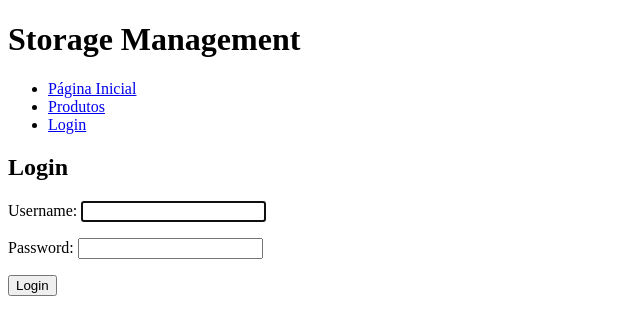
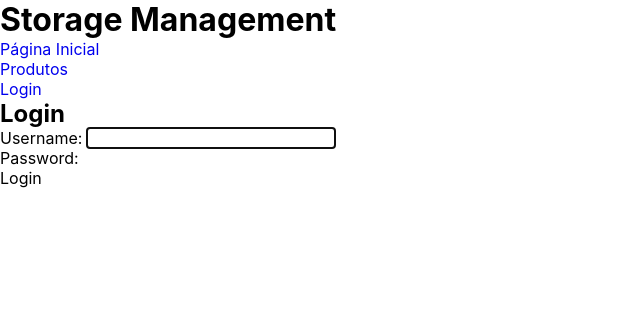
Before and after one commit to Reis567/storage-management, a Django app: page /login/ in a window 1280 px wide. Shown: the top 335 px of the page, without its empty margins (0-640 px from the left). Run offline with Django 4.2, Linux system fonts and the light colour scheme.

Commit message:
reset.css

```diff
--- /dev/null
+++ b/storage_management/sistema_loja/static/css/reset.css
@@ -0,0 +1,109 @@
+/* reset.css */
+
+/* Aplica um box-sizing padrão a todos os elementos */
+*,
+*::before,
+*::after {
+  box-sizing: border-box;
+  margin: 0;
+  padding: 0;
+}
+
+/* Remove margens padrão */
+body,
+h1,
+h2,
+h3,
+h4,
+h5,
+h6,
+p,
+ul,
+ol,
+li,
+figure,
+figcaption,
+blockquote,
+dl,
+dd {
+  margin: 0;
+}
+
+/* Define fontes padrão */
+body {
+  font-family: -apple-system, BlinkMacSystemFont, "Segoe UI", Roboto, Helvetica, Arial, sans-serif;
+}
+
+/* Remove estilo de lista */
+ul,
+ol {
+  list-style: none;
+}
+
+/* Remove decoração de link */
+a {
+  text-decoration: none;
+}
+
+/* Define cores padrão para texto e fundo */
+body {
+  color: #000;
+  background-color: #fff;
+}
+
+/* Define a largura da imagem como 100% do contêiner pai */
+img {
+  max-width: 100%;
+  height: auto;
+}
+
+/* Remove elementos de formulário e botões padrão */
+button,
+input,
+optgroup,
+select,
+textarea {
+  margin: 0;
+  padding: 0;
+  border: 0;
+  font-size: 100%;
+  font-family: inherit;
+  background: none;
+}
+
+/* Corrige a exibição de botões em determinados navegadores */
+button,
+input {
+  overflow: visible;
+}
+
+/* Corrige a renderização estranha em alguns navegadores */
+textarea {
+  overflow: auto;
+}
+
+/* Corrige o espaçamento e a cor do botão em determinados navegadores */
+button,
+select {
+  text-transform: none;
+}
+
+/* Evita o "arrastar e soltar" incorreto em alguns elementos */
+[draggable] {
+  user-select: none;
+}
+
+/* Remove estilos padrão do elemento "quote" */
+blockquote,
+q {
+  quotes: none;
+}
+
+/* Define aspas em elementos "quote" */
+blockquote::before,
+blockquote::after,
+q::before,
+q::after {
+  content: "";
+  content: none;
+}
--- a/storage_management/sistema_loja/templates/base.html
+++ b/storage_management/sistema_loja/templates/base.html
@@ -3,6 +3,7 @@
 <html>
 <head>
     <title>{% block title %}Storage{% endblock title %}</title>
+    <link rel="stylesheet" href="{% static 'css/reset.css' %}">
     <link rel="stylesheet" href="{% static 'css/style.css' %}">
 </head>
 <body>
```
